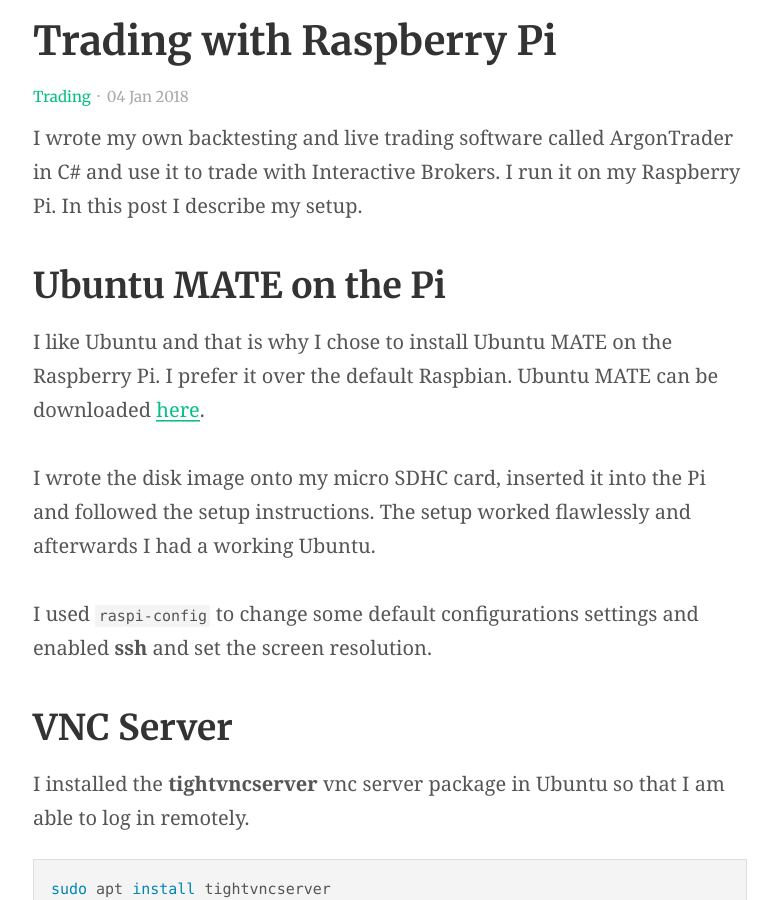
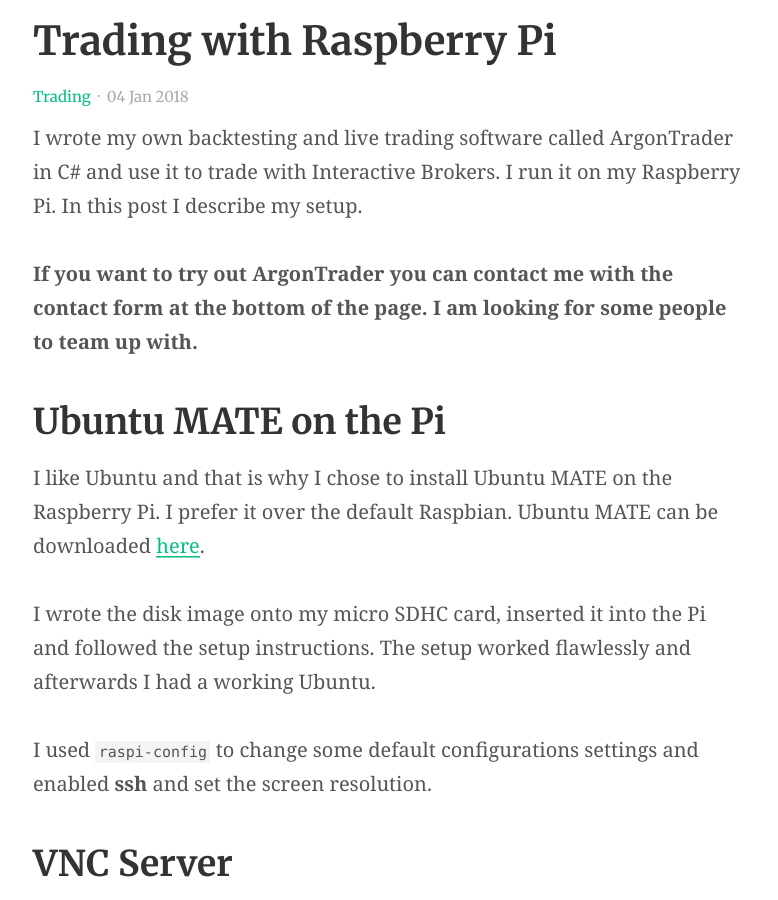
Before and after one commit to trenki2/trenki2.github.io, a Jekyll site: the page built from _posts/2018-01-04-trading-with-raspberry-pi.md, in a window 1280 px wide and 900 px high, scrolled down 412 px. Shown: the whole window, without its empty margins (250-1028 px from the left). Built offline with Jekyll 4.4.1, drawn with Linux system fonts in a browser that asks for light colours.

Commit message:
Added invitation

```diff
--- a/_posts/2018-01-04-trading-with-raspberry-pi.md
+++ b/_posts/2018-01-04-trading-with-raspberry-pi.md
@@ -12,6 +12,9 @@ and use it to trade with Interactive Brokers.
 I run it on my Raspberry Pi. In this post I describe my setup.
 
 <!-- more -->
+
+**If you want to try out ArgonTrader you can contact me with the contact form at
+the bottom of the page. I am looking for some people to team up with.**
 
 ## Ubuntu MATE on the Pi
 
```
